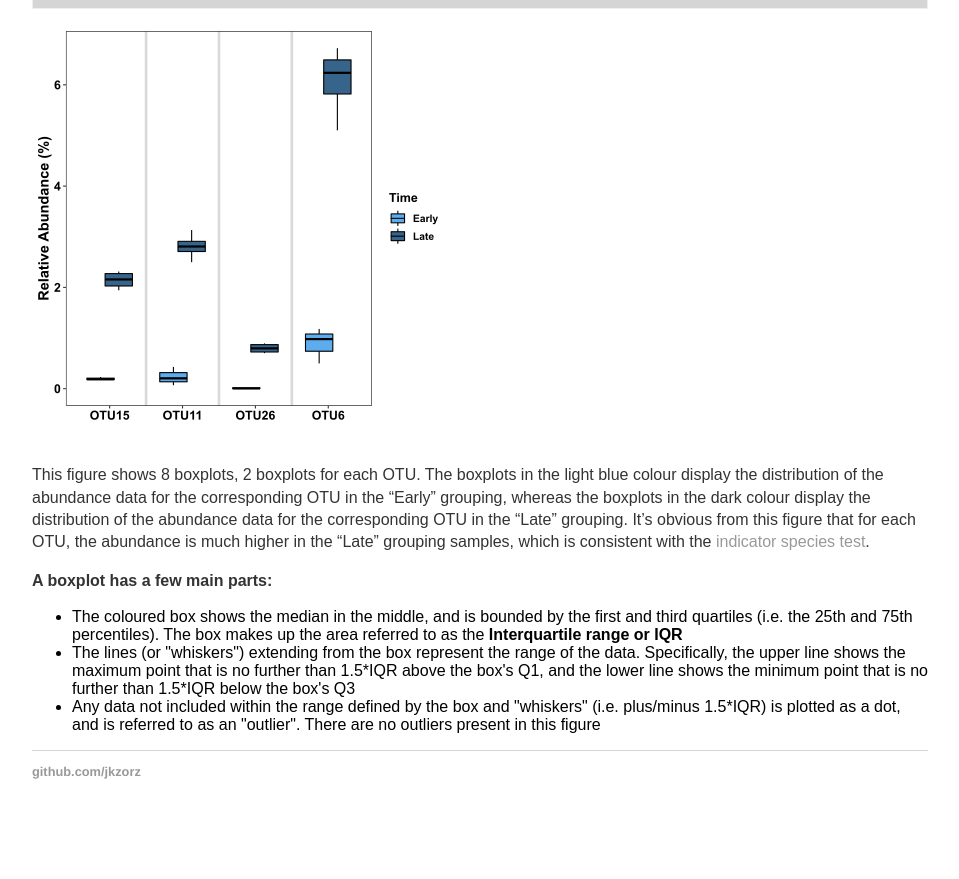
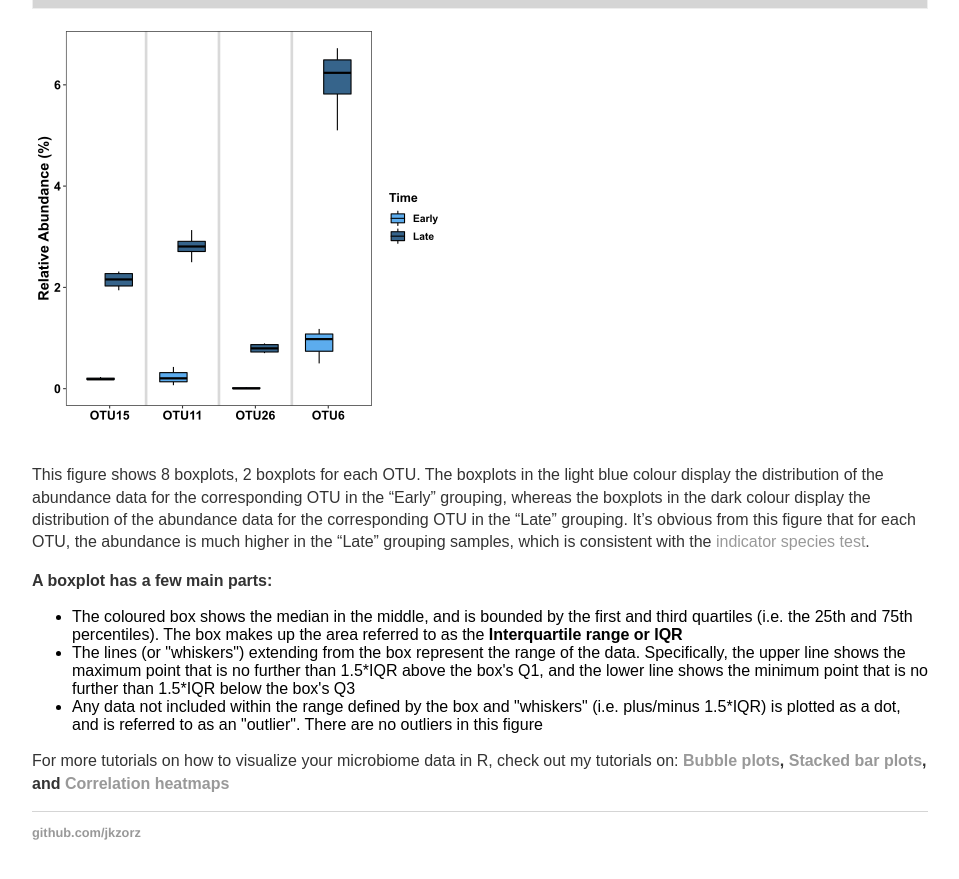
Before and after one commit to jkzorz/jkzorz.github.io, a Jekyll site: the page built from _posts/2019-07-02-boxplots.md, in a window 1280 px wide and 900 px high, scrolled down 1496 px. Shown: the top 879 px of the window, without its empty margins (160-1119 px from the left). Built offline with Jekyll 4.4.1, drawn with Linux system fonts in a browser that asks for light colours; before the commit the page ends 2335 px from its top, so only the background shows below that.

Commit message:
Update 2019-07-02-boxplots.md

```diff
--- a/_posts/2019-07-02-boxplots.md
+++ b/_posts/2019-07-02-boxplots.md
@@ -71,5 +71,7 @@ This figure shows 8 boxplots, 2 boxplots for each OTU. The boxplots in the light
 <ul>
  <li> The coloured box shows the median in the middle, and is bounded by the first and third quartiles (i.e. the 25th and 75th percentiles). The box makes up the area referred to as the <b>Interquartile range or IQR</b> </li>
  <li> The lines (or "whiskers") extending from the box represent the range of the data. Specifically, the upper line shows the maximum point that is no further than 1.5*IQR above the box's Q1, and the lower line shows the minimum point that is no further than 1.5*IQR below the box's Q3 </li>
- <li>Any data not included within the range defined by the box and "whiskers" (i.e. plus/minus 1.5*IQR) is plotted as a dot, and is referred to as an "outlier". There are no outliers present in this figure </li>
+ <li>Any data not included within the range defined by the box and "whiskers" (i.e. plus/minus 1.5*IQR) is plotted as a dot, and is referred to as an "outlier". There are no outliers in this figure </li>
  </ul>
+
+For more tutorials on how to visualize your microbiome data in R, check out my tutorials on: <b>[Bubble plots](https://jkzorz.github.io/2019/06/05/Bubble-plots.html), [Stacked bar plots](https://jkzorz.github.io/2019/06/05/stacked-bar-plots.html), and [Correlation heatmaps](https://jkzorz.github.io/2019/06/11/Correlation-heatmaps.html)</b>
```
